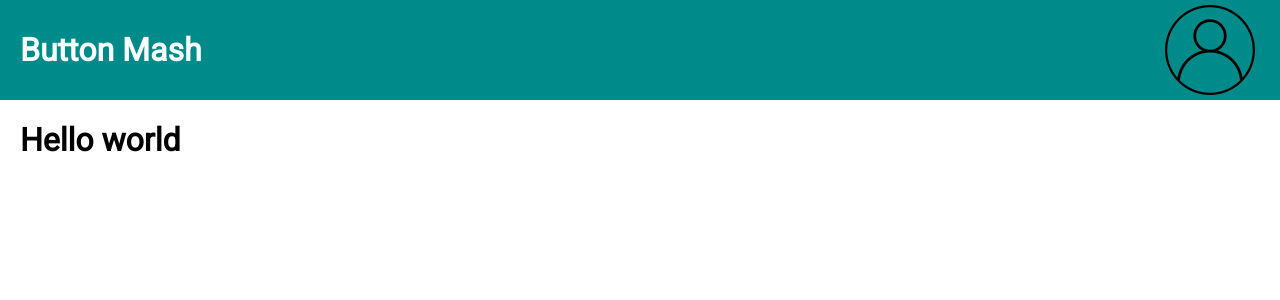
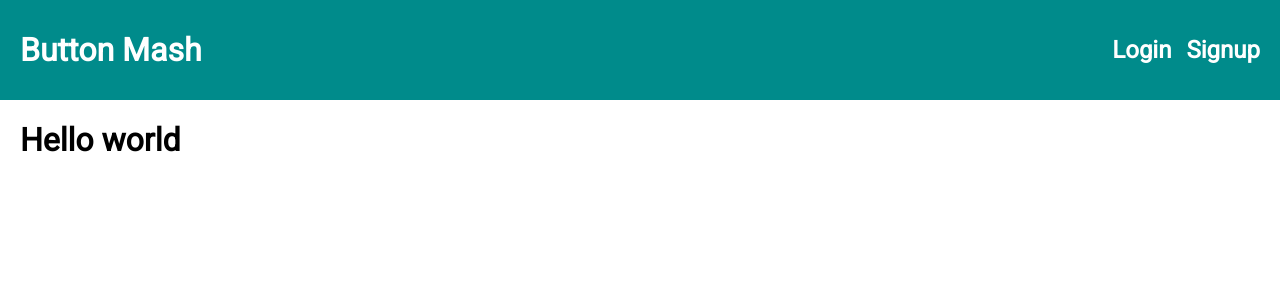
Before and after one commit to TheOneMaster/button-mash-flask, a Flask app: page / in a window 1280 px wide. Shown: the top 300 px of the page. Run offline with Flask 2, Linux system fonts and the light colour scheme.

Commit message:
Updated top bar
- Checks if user is authenticated and provides context-based options
- If logged in, either user provided picture is shown or anonymous one

```diff
--- a/server/static/CSS/style.css
+++ b/server/static/CSS/style.css
@@ -19,11 +19,15 @@ body {
     color: white;
 }
 
-.profilePicture {
-    height: 100px
+.profile {
+    height: 100px;
+    margin-left: auto;
+
+    display: flex;
+    align-items: center;
 }
 
-.profilePicture img {
+.profile img {
     max-height: 100%;
     max-width: 100%;
     cursor: pointer;
@@ -31,6 +35,19 @@ body {
 
 #topProfile {
     margin-left: auto;
+}
+
+.auth-btns {
+    display: flex;
+    flex-direction: row;
+    column-gap: 15px;
+}
+
+.auth-btns a {
+    color: inherit;
+    font-weight: bold;
+    text-decoration: none;
+    font-size: 1.5em;
 }
 
 /* Container and template classes */
@@ -94,3 +111,7 @@ body {
     padding: 10px;
     width: 100%;
 }
+
+.div-checkbox {
+    margin-top: 15px;
+}
--- a/server/templates/template.html
+++ b/server/templates/template.html
@@ -12,11 +12,31 @@
 <body>
     <div class="topbar">
         <h1>Button Mash</h1>
-        <div id="topProfile" class="profilePicture">
-            <img src="{{ url_for('static', filename='Images/profile.png') }}">
+
+        <div class="profile">
+            {% if current_user.is_authenticated %}
+
+                {% if current_user.picture %}
+                    <img src="{{ url_for() }}">
+                {% else %}
+                    <img src="{{ url_for('static', filename='Images/profile.png') }}">
+                {% endif %}
+
+            {% else %}
+
+                <div class="auth-btns">
+                    <div class="login-btn">
+                        <a href="{{ url_for('auth.login') }}">Login</a>
+                    </div>
+                    <div class="signup-btn">
+                        <a href="{{ url_for('auth.signup') }}">Signup</a>
+                    </div>
+                </div>
+            {% endif %}
         </div>
     </div>
+
     <div class="container">
-        {% block body %}{% endblock %}
+        {%- block body %}{%- endblock %}
     </div>
 </body>
```
